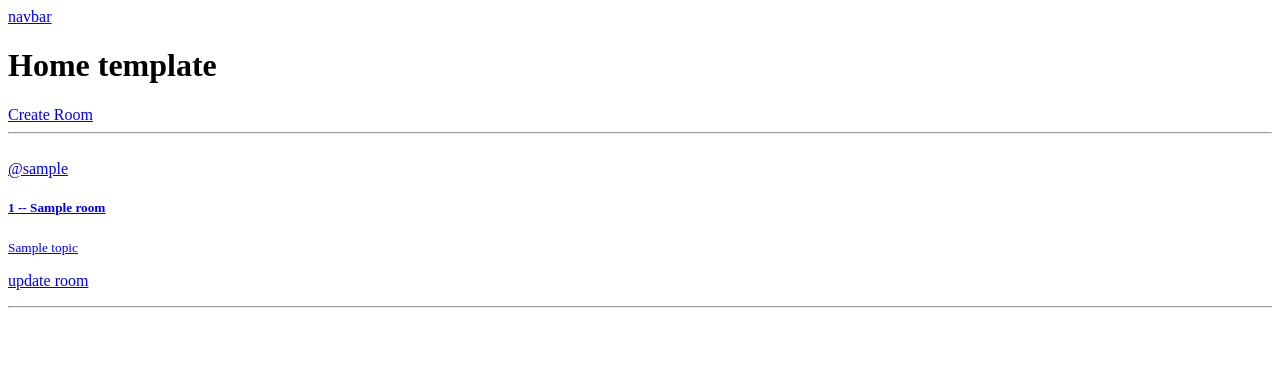
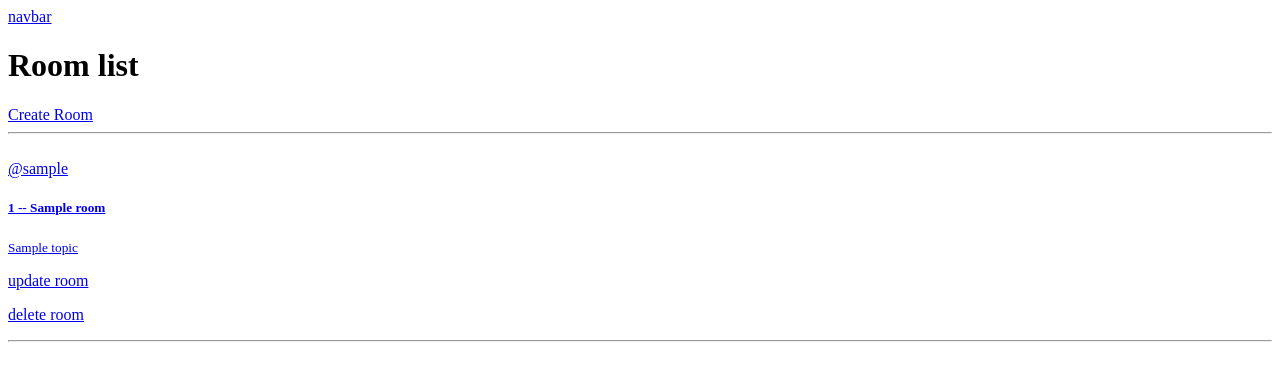
Before and after one commit to ChannVincent/django_demo_2, a Django app: page / in a window 1280 px wide. Shown: the top 381 px of the page. Run offline with Django 4.2, Linux system fonts and the light colour scheme; tables that the repository leaves empty hold one stand-in row (values such as "Sample post").

Commit message:
delete room form

```diff
--- a/base/templates/base/home.html
+++ b/base/templates/base/home.html
@@ -1,6 +1,6 @@
 {% extends 'main.html' %}
 {% block content %}
-<h1>Home template</h1>
+<h1>Room list</h1>
 <div>
     <a href="{% url 'create-room' %}">Create Room</a>
     <hr>
@@ -15,6 +15,9 @@
             <a href="{% url 'update-room' room.id %}">
                 <p>update room</p>
             </a>
+            <a href="{% url 'delete-room' room.id %}">
+                <p>delete room</p>
+            </a>
             <hr>
         </div>
     {% endfor %}
--- a/base/urls.py
+++ b/base/urls.py
@@ -7,4 +7,5 @@ urlpatterns = [
     path("room/<str:roomId>/", views.room, name="room"),
     path("create-room/", views.createRoom, name="create-room"),
     path("update-room/<str:roomId>/", views.updateRoom, name="update-room"),
+    path("delete-room/<str:roomId>/", views.deleteRoom, name="delete-room"),
 ]
--- a/base/views.py
+++ b/base/views.py
@@ -40,3 +40,11 @@ def updateRoom(request, roomId):
 
     context = {"form": form}
     return render(request, "base/room_form.html", context)
+
+
+def deleteRoom(request, roomId):
+    room = Room.objects.get(id=roomId)
+    if request.method == "POST":
+        room.delete()
+        return redirect("home")
+    return render(request, "base/delete.html", {"obj": room})
```
Also changed, not shown: base/templates/base/delete.html (added, +12 -0 lines).
